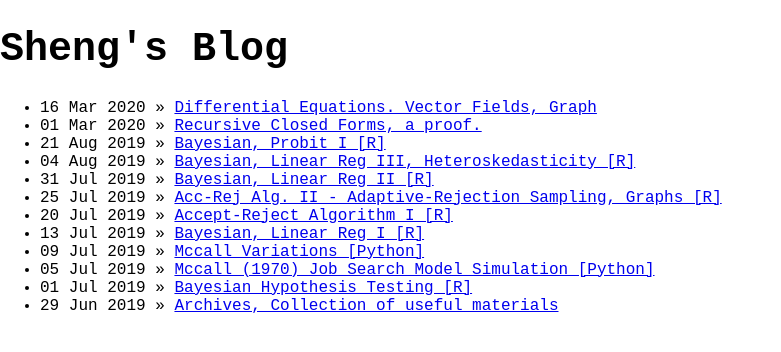
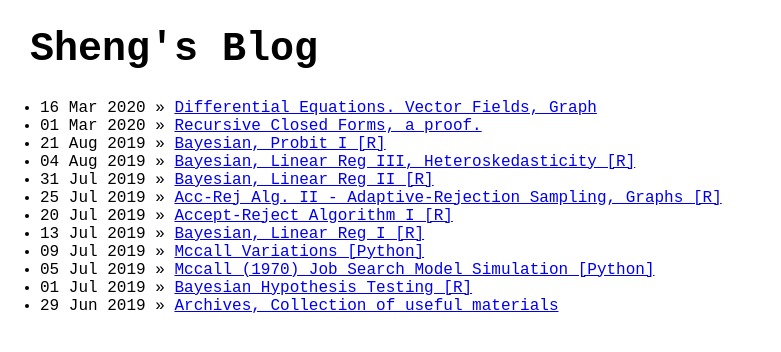
Before and after one commit to brbisheng/brbisheng.github.io, a Jekyll site: the page built from blog/index.html, in a window 1280 px wide. Shown: the top 352 px of the page, without its empty margins (0-781 px from the left). Built offline with Jekyll 4.4.1, drawn with Linux system fonts in a browser that asks for light colours; nearby versions of some CDN libraries.

Commit message:
Update index.html

```diff
--- a/blog/index.html
+++ b/blog/index.html
@@ -4,7 +4,9 @@ title: Sheng's Blog
 ---
 <!-- The first line is in fact: _layout/default.html-->
 
-	<h1 style = 'text:indent = 30px'>{{ page.title }}</h1>
+	<h1 style = 'text-indent:30px'>{{ page.title }}</h1>
+        <!--page.title refers to "title:Sheng's Blog"-->
+
 	<ul class="posts">
 	  {% for post in site.categories.Bayesian %}
 	        <li><span>{{ post.date | date_to_string }}</span> » <a href="{{ post.url }}" title="{{ post.title }}">{{ post.title }}</a></li>
```
